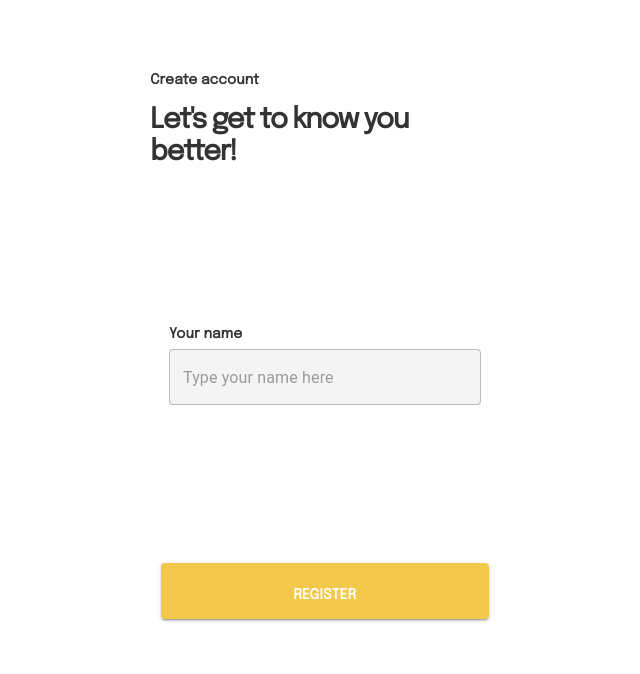
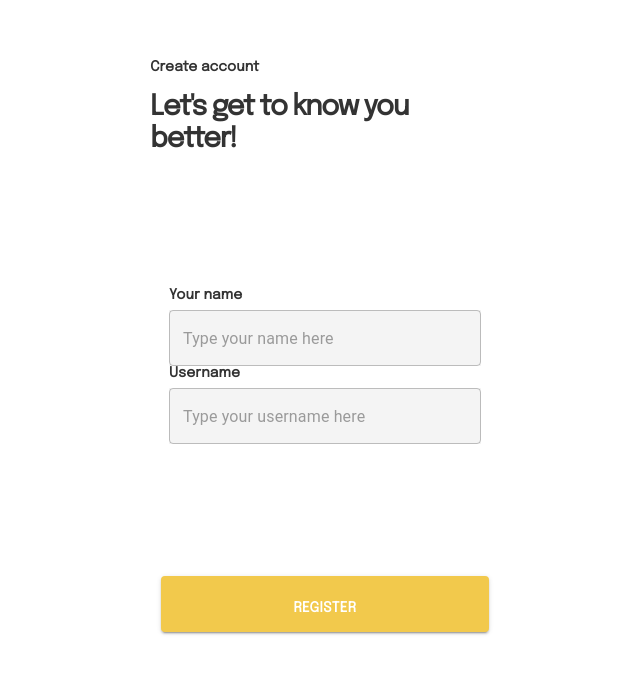
Before and after one commit to Pratikcs50/tic-tac-toe, a React (Create React App) app: page / in a window 1280 px wide. Shown: the part 102-776 px from the top of the page, without its empty margins (315-955 px from the left). Built offline with nearby package versions, Linux system fonts and the light colour scheme; a web font is replaced by a local one.

Commit message:
added username in register layout page

```diff
--- a/src/layout/register/Register.jsx
+++ b/src/layout/register/Register.jsx
@@ -16,6 +16,11 @@ function Register() {
           type='text'
           placeholder='Type your name here'
         />
+        <StyledTextField
+          inputTitle='Username'
+          type='text'
+          placeholder='Type your username here'
+        />
       </div>
       <div className='action_container'>
         <StyledButton title='Register' />
@@ -25,3 +30,5 @@ function Register() {
 }
 
 export default Register;
+
+// added text field for name input in register page layout
```
